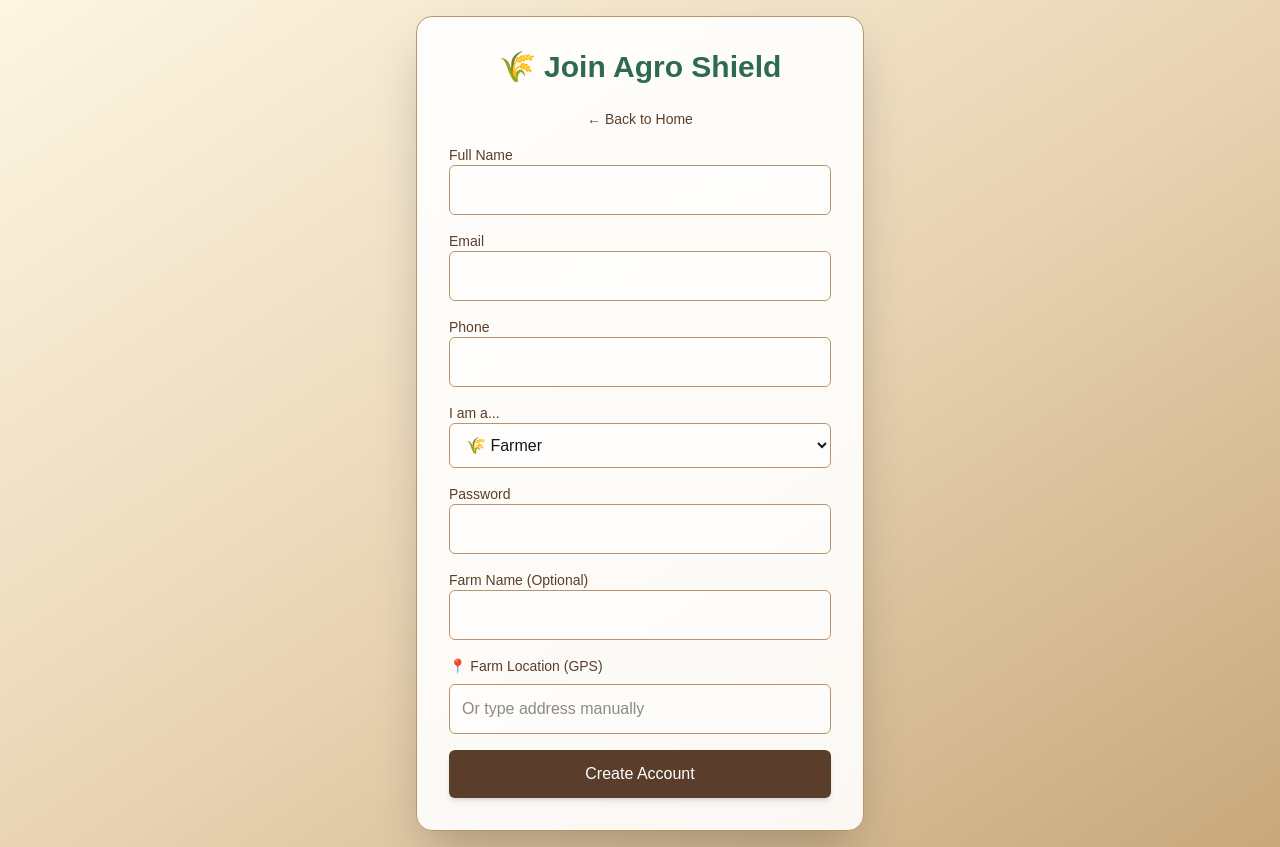
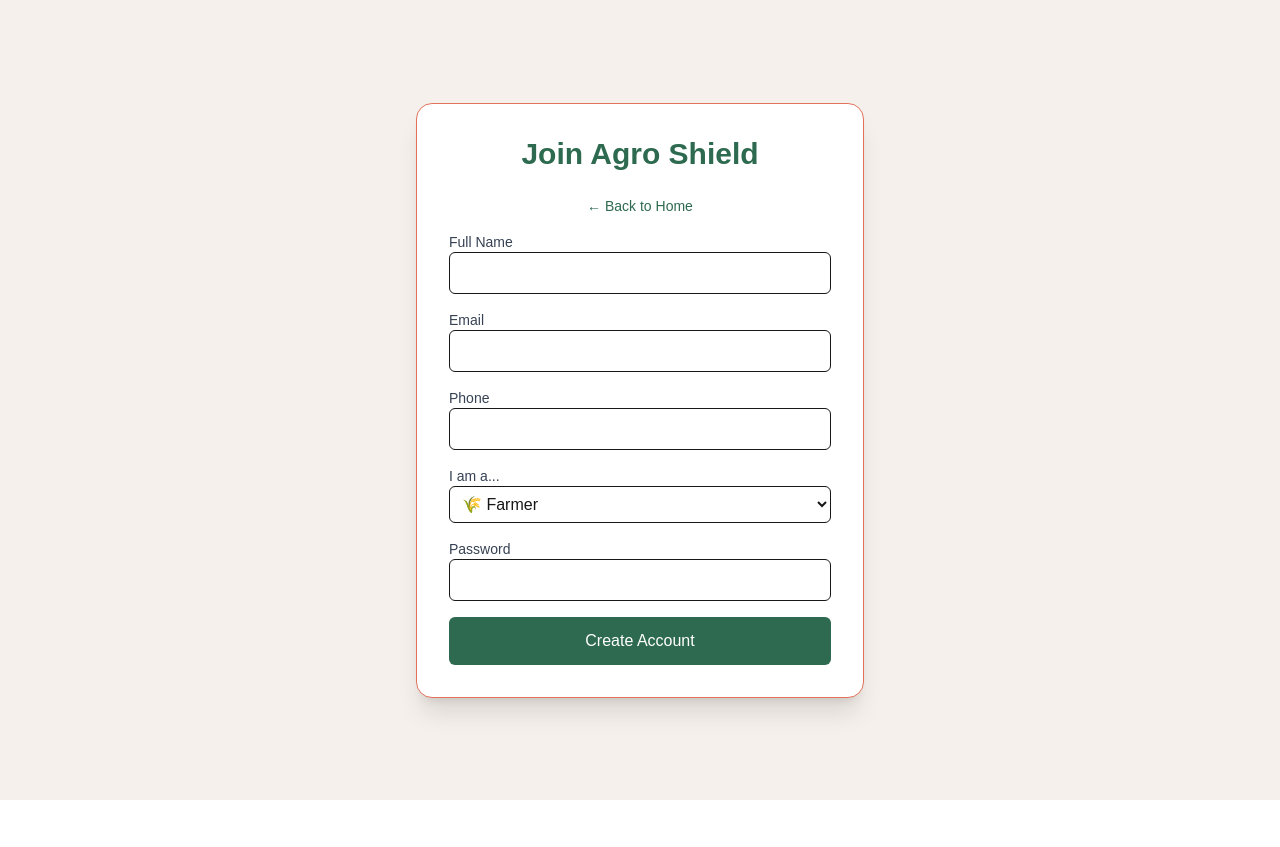
Before and after one commit to asobuilds/agro-shield-k-idoma, a Next.js app: page /register in a window 1280 px wide. After the commit the page ends 800 px from the top, so only its background shows below. Built offline with nearby package versions, Linux system fonts and the light colour scheme; no server answers.

Commit message:
Restored homepage and fixed registration redirect

```diff
--- a/app/register/page.tsx
+++ b/app/register/page.tsx
@@ -3,7 +3,7 @@
 import { useForm } from "react-hook-form";
 import { zodResolver } from "@hookform/resolvers/zod";
 import { z } from "zod";
-import { useState, useEffect } from "react";
+import { useState } from "react";
 import { useRouter } from "next/navigation";
 import Link from "next/link";
 
@@ -13,55 +13,27 @@ const registerSchema = z.object({
   phone: z.string().min(10, "Valid phone required"),
   role: z.enum(["farmer", "buyer", "public"]),
   password: z.string().min(6, "Password must be 6+ characters"),
-  farmName: z.string().optional(),
-  farmLocation: z.string().optional(),
 });
 
 export default function RegisterPage() {
   const router = useRouter();
   const [isLoading, setIsLoading] = useState(false);
-  const [location, setLocation] = useState<string>("");
-  const [locationError, setLocationError] = useState<string>("");
 
   const {
     register,
     handleSubmit,
-    watch,
     formState: { errors },
   } = useForm({
     resolver: zodResolver(registerSchema),
   });
 
-  const selectedRole = watch("role");
-
-  // Get user's current location (GPS)
-  useEffect(() => {
-    if (navigator.geolocation) {
-      navigator.geolocation.getCurrentPosition(
-        (position) => {
-          const { latitude, longitude } = position.coords;
-          setLocation(`${latitude}, ${longitude}`);
-          setLocationError("");
-        },
-        (err) => {
-          setLocationError("Unable to get location. Please enter manually.");
-          console.error(err);
-        }
-      );
-    } else {
-      setLocationError("Geolocation not supported. Please enter manually.");
-    }
-  }, []);
-
   const onSubmit = async (data: any) => {
     setIsLoading(true);
-    const userData = {
-      ...data,
-      id: Date.now(),
-      location: location || data.farmLocation || "Unknown",
-    };
-    localStorage.setItem("user", JSON.stringify(userData));
+    // Save user data and login state
+    localStorage.setItem("user", JSON.stringify({ ...data, id: Date.now() }));
     localStorage.setItem("isLoggedIn", "true");
+
+    // Redirect based on role
     setTimeout(() => {
       setIsLoading(false);
       router.push(`/dashboard/${data.role}`);
@@ -69,63 +41,43 @@ export default function RegisterPage() {
   };
 
   return (
-    <div className="min-h-screen bg-gradient-to-br from-[#fdf6e3] via-[#e9d5b5] to-[#c8a87c] flex items-center justify-center p-4">
-      <div className="bg-white/90 backdrop-blur-md p-8 rounded-2xl shadow-2xl w-full max-w-md border border-[#b8946e]">
-        <h1 className="text-3xl font-bold text-[#2d6a4f] mb-6 text-center flex items-center justify-center gap-2">
-          <span>🌾</span> Join Agro Shield
+    <div className="min-h-screen flex items-center justify-center bg-[#f5f0eb] p-4">
+      <div className="bg-white p-8 rounded-2xl shadow-xl w-full max-w-md border border-[#e2725b]">
+        <h1 className="text-3xl font-bold text-[#2d6a4f] mb-6 text-center">
+          Join Agro Shield
         </h1>
-        <Link href="/" className="text-sm text-[#5a3e2b] hover:underline mb-4 block text-center">
+        <Link href="/" className="text-sm text-[#2d6a4f] hover:underline mb-4 block text-center">
           ← Back to Home
         </Link>
         <form onSubmit={handleSubmit(onSubmit)} className="space-y-4">
           <div>
-            <label className="block text-sm font-medium text-[#5a3e2b]">Full Name</label>
-            <input {...register("name")} className="w-full p-3 border border-[#b8946e] rounded-md focus:ring-2 focus:ring-[#2d6a4f] bg-white/50" />
+            <label className="block text-sm font-medium text-gray-700">Full Name</label>
+            <input {...register("name")} className="w-full p-2 border rounded-md focus:ring-2 focus:ring-[#2d6a4f]" />
             {errors.name && <p className="text-red-500 text-sm">{errors.name.message}</p>}
           </div>
           <div>
-            <label className="block text-sm font-medium text-[#5a3e2b]">Email</label>
-            <input {...register("email")} type="email" className="w-full p-3 border border-[#b8946e] rounded-md focus:ring-2 focus:ring-[#2d6a4f] bg-white/50" />
+            <label className="block text-sm font-medium text-gray-700">Email</label>
+            <input {...register("email")} type="email" className="w-full p-2 border rounded-md focus:ring-2 focus:ring-[#2d6a4f]" />
             {errors.email && <p className="text-red-500 text-sm">{errors.email.message}</p>}
           </div>
           <div>
-            <label className="block text-sm font-medium text-[#5a3e2b]">Phone</label>
-            <input {...register("phone")} className="w-full p-3 border border-[#b8946e] rounded-md focus:ring-2 focus:ring-[#2d6a4f] bg-white/50" />
+            <label className="block text-sm font-medium text-gray-700">Phone</label>
+            <input {...register("phone")} className="w-full p-2 border rounded-md focus:ring-2 focus:ring-[#2d6a4f]" />
           </div>
           <div>
-            <label className="block text-sm font-medium text-[#5a3e2b]">I am a...</label>
-            <select {...register("role")} className="w-full p-3 border border-[#b8946e] rounded-md focus:ring-2 focus:ring-[#2d6a4f] bg-white/50">
+            <label className="block text-sm font-medium text-gray-700">I am a...</label>
+            <select {...register("role")} className="w-full p-2 border rounded-md focus:ring-2 focus:ring-[#2d6a4f]">
               <option value="farmer">🌾 Farmer</option>
               <option value="buyer">🛒 Buyer</option>
               <option value="public">👥 Public</option>
             </select>
           </div>
           <div>
-            <label className="block text-sm font-medium text-[#5a3e2b]">Password</label>
-            <input {...register("password")} type="password" className="w-full p-3 border border-[#b8946e] rounded-md focus:ring-2 focus:ring-[#2d6a4f] bg-white/50" />
+            <label className="block text-sm font-medium text-gray-700">Password</label>
+            <input {...register("password")} type="password" className="w-full p-2 border rounded-md focus:ring-2 focus:ring-[#2d6a4f]" />
             {errors.password && <p className="text-red-500 text-sm">{errors.password.message}</p>}
           </div>
-
-          {selectedRole === "farmer" && (
-            <>
-              <div>
-                <label className="block text-sm font-medium text-[#5a3e2b]">Farm Name (Optional)</label>
-                <input {...register("farmName")} className="w-full p-3 border border-[#b8946e] rounded-md focus:ring-2 focus:ring-[#2d6a4f] bg-white/50" />
-              </div>
-              <div>
-                <label className="block text-sm font-medium text-[#5a3e2b]">📍 Farm Location (GPS)</label>
-                {location && !locationError && (
-                  <p className="text-sm text-[#2d6a4f]">✅ Location captured: {location}</p>
-                )}
-                {locationError && (
-                  <p className="text-sm text-red-500">{locationError}</p>
-                )}
-                <input {...register("farmLocation")} placeholder="Or type address manually" className="w-full p-3 border border-[#b8946e] rounded-md focus:ring-2 focus:ring-[#2d6a4f] bg-white/50 mt-2" />
-              </div>
-            </>
-          )}
-
-          <button type="submit" disabled={isLoading} className="w-full bg-[#5a3e2b] text-white py-3 rounded-md hover:bg-[#3d2b1c] transition-colors shadow-md">
+          <button type="submit" disabled={isLoading} className="w-full bg-[#2d6a4f] text-white py-3 rounded-md hover:bg-[#1b4332] transition-colors">
             {isLoading ? "Creating account..." : "Create Account"}
           </button>
         </form>
```
Also changed, not shown: app/page.tsx (+11 -96 lines).
